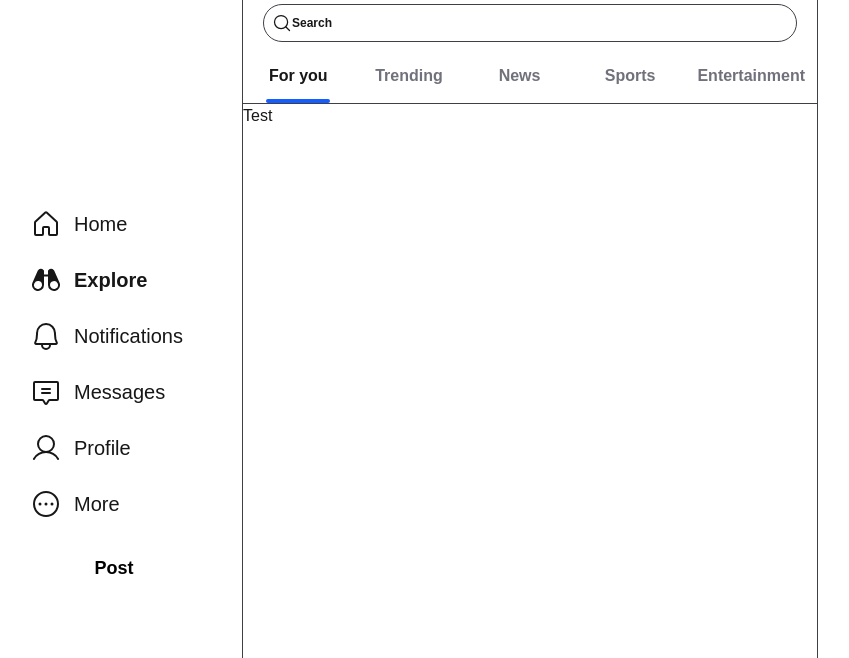
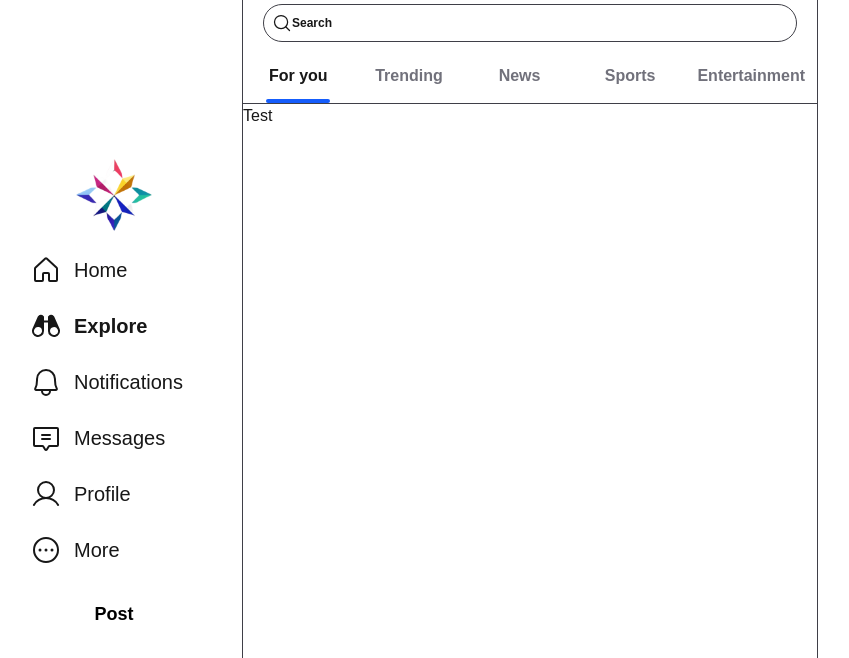
Before and after one commit to pickachuuu/kaleido-client, a Next.js app: page /explore in a window 1280 px wide. Shown: the top 658 px of the page, without its empty margins (54-903 px from the left). Built offline with nearby package versions, Linux system fonts and the light colour scheme.

Commit message:
feat: add logo image to Sidebar component

```diff
--- a/src/components/layout/Sidebar.tsx
+++ b/src/components/layout/Sidebar.tsx
@@ -6,6 +6,7 @@ import { sidebarNavItems } from "@/config/sidebar-cfg"
 import { Button } from '@/components/ui/Button'
 import { PlusCircle } from 'phosphor-react'
 import { Dropdown, DropdownTrigger, DropdownContent, DropdownItem } from '../ui/Dropdown'
+import Image from 'next/image'
 
 
 export default function Sidebar() {
@@ -13,6 +14,17 @@ export default function Sidebar() {
     return (
         <aside className="w-16 xl:w-64 h-full p-4 flex items-center justify-center transition-all duration-300">
             <nav className="space-y-2 w-auto sm:w-48">
+
+                <div className='flex justify-center'>
+                    <Image
+                    src={'/images/logo/kaleido.png'}
+                    alt='KaleidoLogo.png'
+                    width={84}
+                    height={84}
+                    />
+                </div>
+
+
                 {sidebarNavItems.map((item, index) => {
                     const isActive = pathname === item.href
 
```
